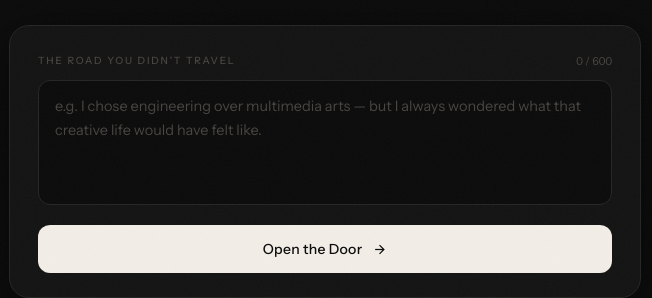
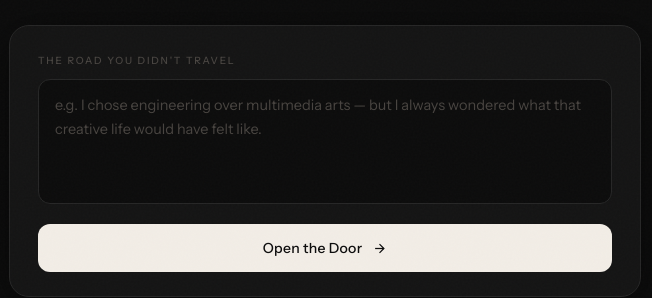
Before and after one commit to galitsaPWD/alter, a website: page public/index.html in a window 1280 px wide. Shown: the part 451-749 px from the top of the page, 315-967 px from the left. Drawn offline with nearby package versions, Linux system fonts and the light colour scheme; a web font is replaced by a local one.

Commit message:
Add files via upload

```diff
--- a/public/index.html
+++ b/public/index.html
@@ -52,7 +52,6 @@
       <div class="setup-card">
         <div class="field-header">
           <label class="field-label" for="scenario">The road you didn't travel</label>
-          <span class="char-counter" id="charCounter">0 / 600</span>
         </div>
         <textarea
           id="scenario"
```
